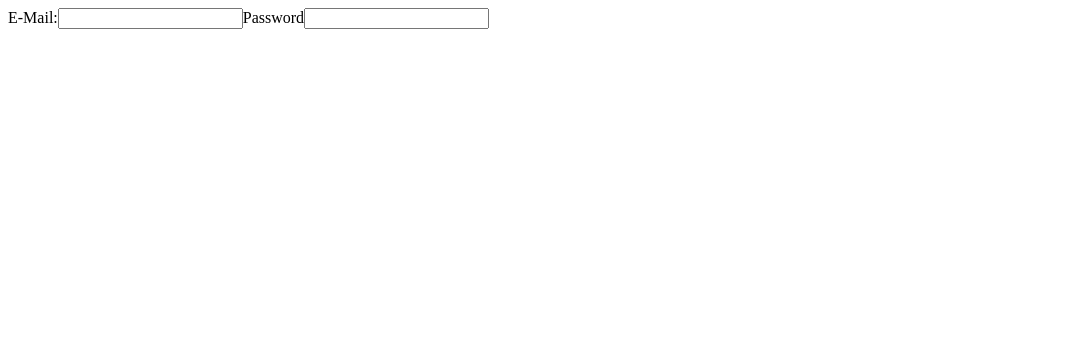
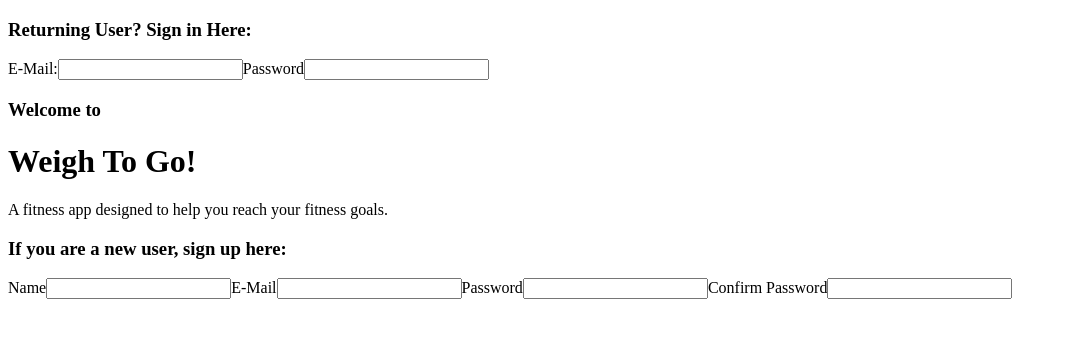
Before and after one commit to ptj92e/Weigh-To-Go, a React (Create React App) app in the folder client/: page / in a window 1280 px wide. Shown: the top 338 px of the page, without its empty margins (0-1067 px from the left). Built offline with nearby package versions, Linux system fonts and the light colour scheme.

Commit message:
Started Sign In Components

```diff
--- a/client/src/components/SignIn/NewUserForm/NewUserForm.js
+++ b/client/src/components/SignIn/NewUserForm/NewUserForm.js
@@ -0,0 +1,23 @@
+import React, { Component } from "react";
+import "./NewUserForm.css";
+
+class NewUserForm extends Component {
+    render() {
+        return (
+            <div>
+                <h3>If you are a new user, sign up here:</h3>
+                <form>
+                    <label>Name</label>
+                    <input type="text" id="newName"></input>
+                    <label>E-Mail</label>
+                    <input type="text" id="newEmail"></input>
+                    <label>Password</label>
+                    <input type="password" id="newPassword"></input>
+                    <label>Confirm Password</label>
+                    <input type="password" id="confirmPassword"></input>
+                </form>
+            </div>
+        )
+    }
+}
+export default NewUserForm;
--- a/client/src/components/SignIn/SignIn.js
+++ b/client/src/components/SignIn/SignIn.js
@@ -1,9 +1,15 @@
 import React from "react";
 import SignInForm from "./SignInForm/SignInForm";
+import SignInTitle from "./SignInTitle/SignInTitle";
+import NewUserForm from "./NewUserForm/NewUserForm";
 
 function SignIn() {
     return (
-        <SignInForm />
+        <div>
+            <SignInForm />
+            <SignInTitle />
+            <NewUserForm />
+        </div>
     );
 };
-export default SignInForm;
+export default SignIn;
--- a/client/src/components/SignIn/SignInForm/SignInForm.js
+++ b/client/src/components/SignIn/SignInForm/SignInForm.js
@@ -5,6 +5,7 @@ class SignInForm extends Component {
     render() {
         return (
             <div>
+                <h3>Returning User? Sign in Here:</h3>
                 <form>
                     <label>E-Mail:</label>
                     <input id="returnEmail"></input>
--- a/client/src/components/SignIn/SignInTitle/SignInTitle.js
+++ b/client/src/components/SignIn/SignInTitle/SignInTitle.js
@@ -0,0 +1,13 @@
+import React from "react";
+import "./SignInTitle.css";
+
+function SignInTitle() {
+    return (
+        <div>
+            <h3>Welcome to</h3>
+            <h1>Weigh To Go!</h1>
+            <p>A fitness app designed to help you reach your fitness goals.</p>
+        </div>
+    )
+}
+export default SignInTitle;
```
